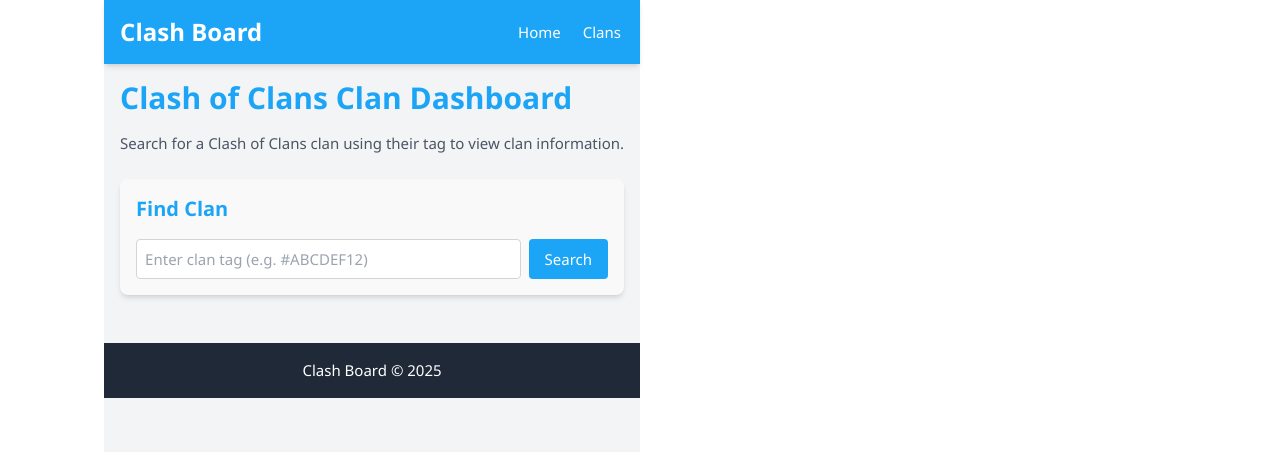
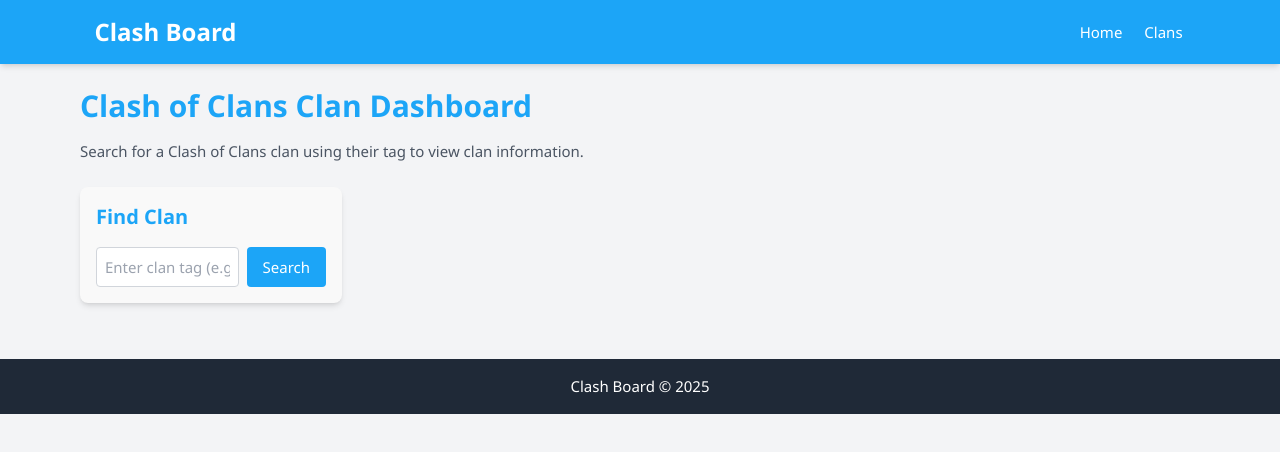
Before and after one commit to Raj-Joshi-dev/clash-board, a Vue app in the folder frontend/: page /clans in a window 1280 px wide. Shown: the top 452 px of the page. Built offline with nearby package versions, Linux system fonts and the light colour scheme; no server answers.

Commit message:
Enhanced layout responsiveness in views

```diff
--- a/frontend/src/App.vue
+++ b/frontend/src/App.vue
@@ -4,8 +4,8 @@
 
 <template>
   <div class="app-container min-h-screen bg-gray-100 dark:bg-gray-900">
-    <header class="bg-clash-blue text-white p-4 shadow-md">
-      <div class="container mx-auto flex justify-between items-center">
+    <header class="bg-clash-blue text-white p-4 shadow-md sticky top-0 z-10">
+      <div class="container-fluid mx-auto px-4 flex justify-between items-center">
         <h1 class="text-2xl font-bold">Clash Board</h1>
         <nav class="space-x-4">
           <RouterLink to="/" class="hover:text-gray-200 transition-colors">Home</RouterLink>
@@ -14,12 +14,12 @@
       </div>
     </header>
 
-    <main class="container mx-auto p-4">
+    <main class="container-fluid mx-auto px-4 py-6">
       <RouterView />
     </main>
 
     <footer class="bg-gray-800 text-white p-4 mt-8">
-      <div class="container mx-auto text-center">
+      <div class="container-fluid mx-auto px-4 text-center">
         <p>Clash Board © 2025</p>
       </div>
     </footer>
@@ -33,7 +33,23 @@
   padding: 0;
 }
 
-.container {
-  max-width: 1200px;
+/* Responsive container system */
+.container-fluid {
+  width: 100%;
+  max-width: 100%;
+}
+
+/* Apply different max-widths at different breakpoints */
+@media (min-width: 1024px) {
+  .container-fluid {
+    width: 90%;
+  }
+}
+
+@media (min-width: 1536px) {
+  .container-fluid {
+    width: 85%;
+    max-width: 1800px; /* Still set a max to prevent excessive width on ultra-wide screens */
+  }
 }
 </style>
--- a/frontend/src/assets/main.css
+++ b/frontend/src/assets/main.css
@@ -1,9 +1,8 @@
 @import './base.css';
 
 #app {
-  max-width: 1280px;
+  width: 100%;
   margin: 0 auto;
-  padding: 2rem;
   font-weight: normal;
 }
 
@@ -21,15 +20,14 @@
   }
 }
 
+/* Remove the fixed grid layout for large screens */
 @media (min-width: 1024px) {
   body {
-    display: flex;
-    place-items: center;
+    display: block;
   }
 
   #app {
-    display: grid;
-    grid-template-columns: 1fr 1fr;
-    padding: 0 2rem;
+    display: block;
+    width: 100%;
   }
 }
--- a/frontend/src/components/player/PlayerCard.vue
+++ b/frontend/src/components/player/PlayerCard.vue
@@ -26,7 +26,7 @@
 
 <template>
   <div v-if="player" class="player-card bg-clash-light dark:bg-clash-dark p-6 rounded-lg shadow-lg">
-    <div class="flex justify-between items-start mb-4">
+    <div class="flex justify-between items-start mb-6">
       <div>
         <h2 class="text-2xl font-bold text-clash-blue">Player Details</h2>
         <p v-if="lastFetched" class="text-sm text-gray-500 dark:text-gray-400 mt-1">
@@ -59,7 +59,7 @@
       </button>
     </div>
 
-    <div class="flex flex-col md:flex-row items-start gap-6">
+    <div class="flex flex-col lg:flex-row items-start gap-6">
       <!-- Player Avatar -->
       <div
         class="avatar bg-clash-blue rounded-full w-24 h-24 flex items-center justify-center text-white text-4xl font-bold"
@@ -68,7 +68,7 @@
       </div>
 
       <!-- Player Info -->
-      <div class="flex-grow">
+      <div class="flex-grow w-full">
         <h2 class="text-2xl font-bold text-clash-blue">{{ player.name }}</h2>
         <p class="text-gray-600 dark:text-gray-300">#{{ player.tag }}</p>
 
@@ -84,7 +84,7 @@
           </span>
         </div>
 
-        <div class="mt-4 grid grid-cols-1 md:grid-cols-2 gap-4">
+        <div class="mt-4 grid grid-cols-1 md:grid-cols-2 xl:grid-cols-3 gap-4">
           <!-- Main Stats -->
           <div>
             <h3 class="text-lg font-semibold mb-2 border-b border-gray-200">Main Village</h3>
--- a/frontend/src/views/ClansView.vue
+++ b/frontend/src/views/ClansView.vue
@@ -11,11 +11,15 @@
       </p>
     </div>
 
-    <div class="grid grid-cols-1 gap-6">
-      <ClanSearch />
-      <div v-if="false" class="bg-clash-light dark:bg-clash-dark p-6 rounded-lg shadow-lg">
-        <!-- Placeholder for clan details component -->
-        <p class="text-center text-gray-500">Clan details will be displayed here</p>
+    <div class="grid grid-cols-1 lg:grid-cols-4 gap-6">
+      <div class="lg:col-span-1">
+        <ClanSearch />
+      </div>
+      <div class="lg:col-span-3">
+        <div v-if="false" class="bg-clash-light dark:bg-clash-dark p-6 rounded-lg shadow-lg">
+          <!-- Placeholder for clan details component -->
+          <p class="text-center text-gray-500">Clan details will be displayed here</p>
+        </div>
       </div>
     </div>
   </main>
--- a/frontend/src/views/HomeView.vue
+++ b/frontend/src/views/HomeView.vue
@@ -12,11 +12,11 @@
       </p>
     </div>
 
-    <div class="grid grid-cols-1 lg:grid-cols-3 gap-6">
+    <div class="grid grid-cols-1 lg:grid-cols-4 gap-6">
       <div class="lg:col-span-1">
         <PlayerSearch />
       </div>
-      <div class="lg:col-span-2">
+      <div class="lg:col-span-3">
         <PlayerCard />
       </div>
     </div>
```
Also changed, not shown: 1 other file (tests, documents, lock files or other folders).
